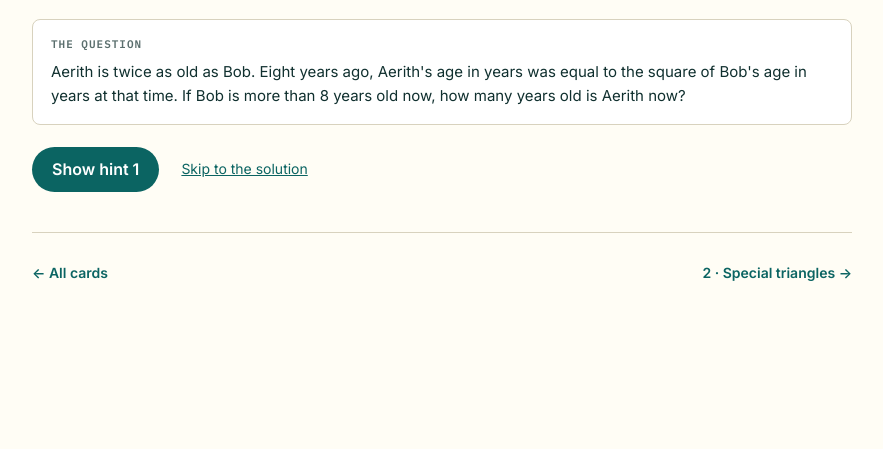
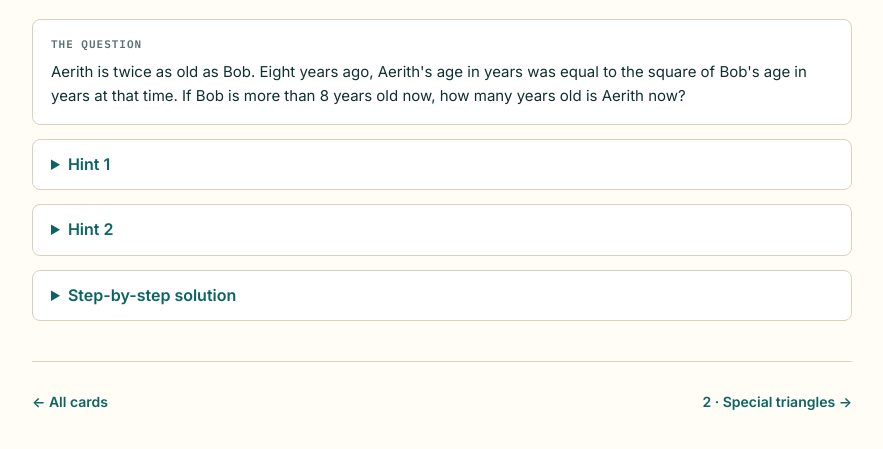
Before and after one commit to aarora79/Aadit-math, a plain HTML site: page docs/problem-set-2/01-ages.html in a window 1280 px wide. Shown: the part 183-632 px from the top of the page, without its empty margins (198-1081 px from the left). Drawn offline with Linux system fonts and the light colour scheme.

Commit message:
Show hints and solutions as collapsed sections

```diff
--- a/docs/hints.js
+++ /dev/null
@@ -1,72 +0,0 @@
-// Reveal a problem page one stage at a time: hint 1, hint 2, then the full solution.
-// Without this script every section is visible, so the page still works on its own.
-(function () {
-  var hint1Label = document.getElementById("hint-1-label");
-  var hint1Card = document.querySelector(".wrap > .card");
-  var hint2 = document.getElementById("hint-2");
-  var heading = document.querySelector(".wrap > h2");
-  if (!hint1Label || !hint1Card || !hint2 || !heading) {
-    return;
-  }
-
-  var solutionParts = [heading];
-  var selectors = [".wrap > .steps", ".wrap > .answer", ".wrap > .watch"];
-  for (var i = 0; i < selectors.length; i++) {
-    var part = document.querySelector(selectors[i]);
-    if (part) {
-      solutionParts.push(part);
-    }
-  }
-
-  var stages = [
-    { label: "Show hint 1", parts: [hint1Label, hint1Card] },
-    { label: "Show hint 2", parts: [hint2] },
-    { label: "Show the step-by-step solution", parts: solutionParts }
-  ];
-
-  function setHidden(parts, hidden) {
-    for (var j = 0; j < parts.length; j++) {
-      parts[j].classList.toggle("is-hidden", hidden);
-    }
-  }
-
-  for (var s = 0; s < stages.length; s++) {
-    setHidden(stages[s].parts, true);
-  }
-
-  var bar = document.createElement("div");
-  bar.className = "hintbar";
-  var nextButton = document.createElement("button");
-  nextButton.type = "button";
-  nextButton.className = "next";
-  var skipButton = document.createElement("button");
-  skipButton.type = "button";
-  skipButton.className = "skip";
-  skipButton.textContent = "Skip to the solution";
-  bar.appendChild(nextButton);
-  bar.appendChild(skipButton);
-  heading.parentNode.insertBefore(bar, heading);
-
-  var stage = 0;
-  nextButton.textContent = stages[stage].label;
-
-  nextButton.addEventListener("click", function () {
-    setHidden(stages[stage].parts, false);
-    stage = stage + 1;
-    if (stage === stages.length) {
-      bar.remove();
-      return;
-    }
-    nextButton.textContent = stages[stage].label;
-    if (stage === stages.length - 1) {
-      skipButton.remove();
-    }
-  });
-
-  skipButton.addEventListener("click", function () {
-    for (var k = 0; k < stages.length; k++) {
-      setHidden(stages[k].parts, false);
-    }
-    bar.remove();
-  });
-})();
--- a/docs/problem-set-1/style.css
+++ b/docs/problem-set-1/style.css
@@ -347,3 +347,10 @@ a.cardlink:active .card { transform: scale(0.994); box-shadow: 0 1px 6px rgba(11
   text-decoration: underline;
   cursor: pointer;
 }
+
+/* Collapsed hint and solution sections. Native <details>, so they start closed without any script. */
+details.reveal { background: #FFFFFF; border: 1px solid var(--rule); border-radius: 8px; padding: 12px 18px; margin-top: 14px; }
+details.reveal[open] { background: var(--yellow-pale); }
+details.reveal > summary { cursor: pointer; font-weight: 600; color: var(--teal); font-size: 16px; }
+details.reveal > .card { margin-top: 12px; }
+details.reveal > p { margin: 10px 0 2px; }
--- a/docs/problem-set-2/01-ages.html
+++ b/docs/problem-set-2/01-ages.html
@@ -4,7 +4,7 @@
 <meta charset="utf-8">
 <meta name="viewport" content="width=device-width, initial-scale=1">
 <title>Problem 1 &middot; Aerith and Bob</title>
-<link rel="stylesheet" href="style.css">
+<link rel="stylesheet" href="style.css?v=3">
 </head>
 <body>
 <div class="wrap">
@@ -25,7 +25,8 @@
     Aerith is twice as old as Bob. Eight years ago, Aerith's age in years was equal to the square of Bob's age in years at that time. If Bob is more than 8 years old now, how many years old is Aerith now?
   </div>
 
-  <p class="hint-label" id="hint-1-label">Hint 1</p>
+  <details class="reveal">
+  <summary>Hint 1</summary>
   <div class="card">
     <div class="card-head"><span class="card-num">01</span><span class="card-title">One letter for every age</span></div>
     <p>Pick one unknown, usually the younger person's age <strong>now</strong>. Write every other age with that same letter. &ldquo;Eight years ago&rdquo; means subtract 8 from <em>both</em> people.</p>
@@ -36,12 +37,15 @@
     </table>
     <div class="card-tip">A square in the problem gives you a quadratic, so expect two answers. Use the extra clue to throw one away, then check which person the question asks about.</div>
   </div>
+  </details>
 
-  <div class="hint" id="hint-2">
-    <strong>Hint 2</strong>
-    Let Bob be b now, so Aerith is 2b. Eight years ago they were b &minus; 8 and 2b &minus; 8. Write 2b &minus; 8 = (b &minus; 8)&sup2; and keep the answer that makes Bob older than 8.
-  </div>
+  <details class="reveal">
+  <summary>Hint 2</summary>
+  <p>Let Bob be b now, so Aerith is 2b. Eight years ago they were b &minus; 8 and 2b &minus; 8. Write 2b &minus; 8 = (b &minus; 8)&sup2; and keep the answer that makes Bob older than 8.</p>
+  </details>
 
+  <details class="reveal">
+  <summary>Step-by-step solution</summary>
   <h2>Step by step</h2>
   <ol class="steps">
 
@@ -98,6 +102,7 @@
   <div class="watch">
     <p><strong>How to spot this type:</strong> two people's ages and a clue about some other time. Use one letter for one person's age now, build a small table of now and then, and write the clue as an equation. A square makes it a quadratic, so the problem always gives you a second clue to pick between the two roots.</p>
   </div>
+  </details>
 
   <div class="prevnext">
     <a href="index.html">&larr; All cards</a>
@@ -105,6 +110,5 @@
   </div>
 
 </div>
-<script src="../hints.js"></script>
 </body>
 </html>
--- a/docs/problem-set-2/style.css
+++ b/docs/problem-set-2/style.css
@@ -347,3 +347,10 @@ a.cardlink:active .card { transform: scale(0.994); box-shadow: 0 1px 6px rgba(11
   text-decoration: underline;
   cursor: pointer;
 }
+
+/* Collapsed hint and solution sections. Native <details>, so they start closed without any script. */
+details.reveal { background: #FFFFFF; border: 1px solid var(--rule); border-radius: 8px; padding: 12px 18px; margin-top: 14px; }
+details.reveal[open] { background: var(--yellow-pale); }
+details.reveal > summary { cursor: pointer; font-weight: 600; color: var(--teal); font-size: 16px; }
+details.reveal > .card { margin-top: 12px; }
+details.reveal > p { margin: 10px 0 2px; }
```
Also changed, not shown: docs/problem-set-1/01-ratios.html (+11 -7 lines), docs/problem-set-1/02-remainder-cycles.html (+11 -7 lines), docs/problem-set-1/03-rate-time.html (+11 -7 lines), docs/problem-set-1/04-mean-median.html (+11 -7 lines), docs/problem-set-1/05-triangular-numbers.html (+11 -7 lines), docs/problem-set-1/06-dartboard.html (+11 -7 lines), docs/problem-set-2/02-special-triangles.html (+11 -7 lines), docs/problem-set-2/03-unit-price.html (+11 -7 lines), docs/problem-set-2/04-similar-areas.html (+11 -7 lines), 2 other files.
